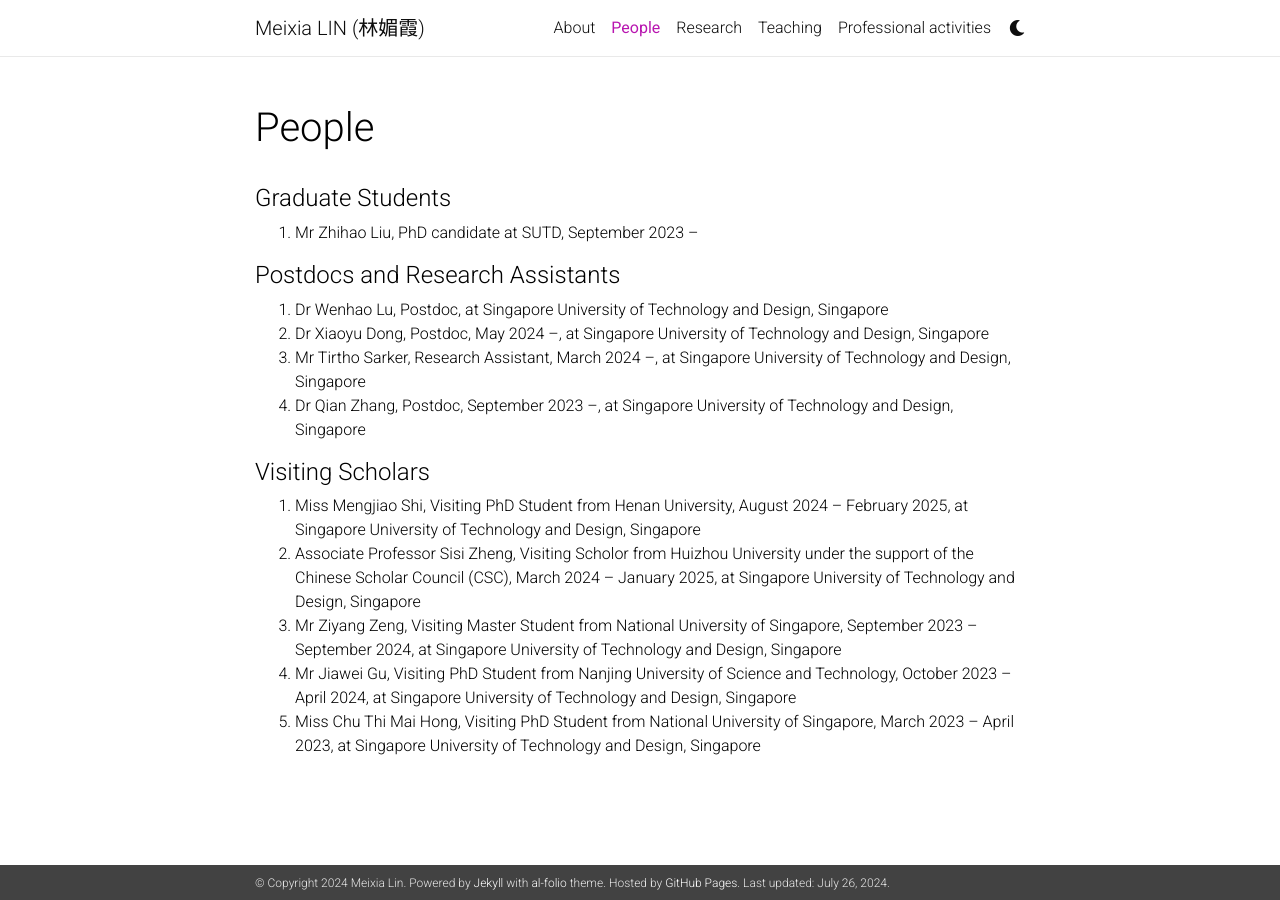
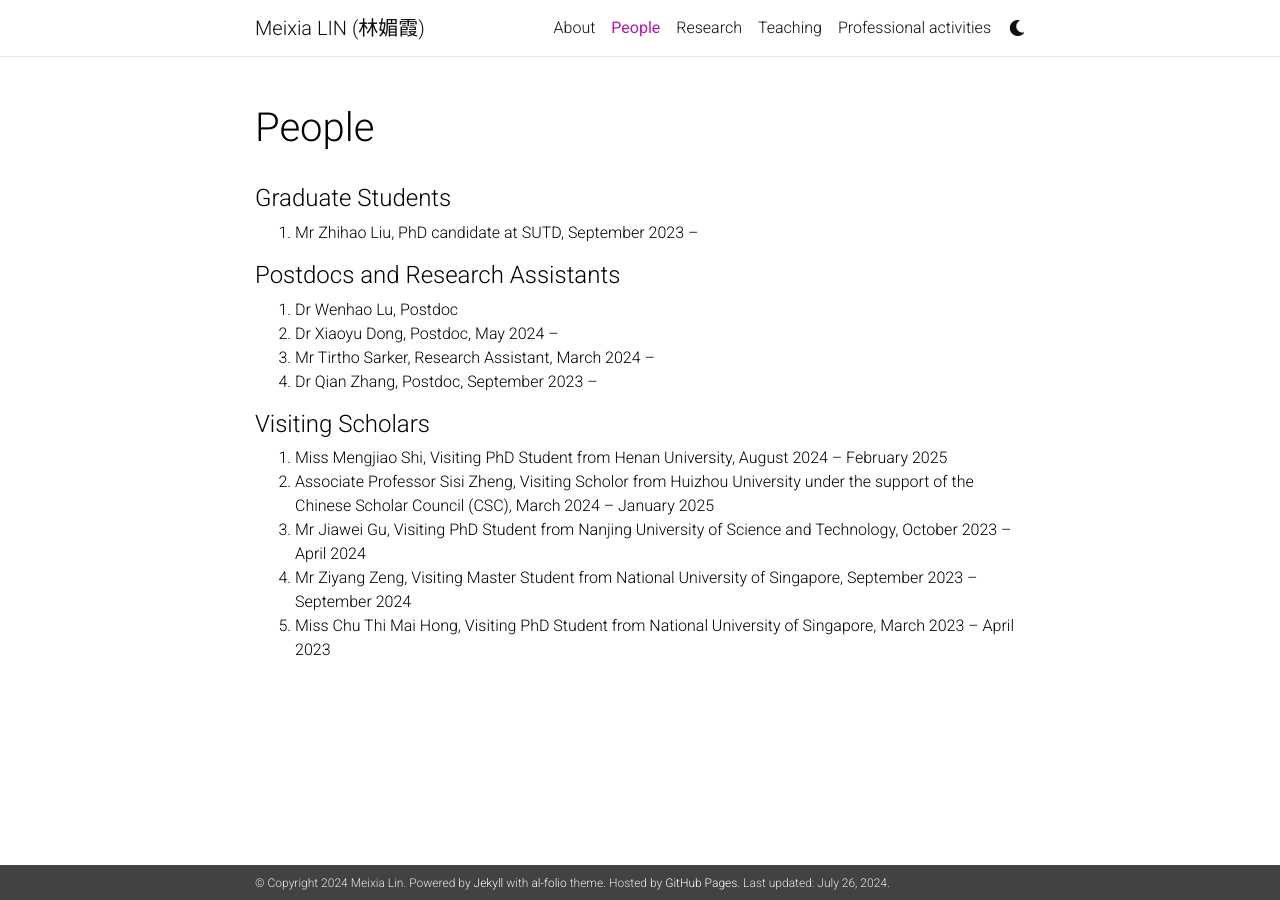
Before and after one commit to linmeixia/linmeixia.github.io, a Jekyll site: the page built from _pages/people.md, in a window 1280 px wide. Built offline with Jekyll 4.4.1, drawn with Linux system fonts in a browser that asks for light colours; nearby versions of some CDN libraries; comment, search, counter and statistics services are not loaded; a style sheet for code colours, icons or effects is not loaded.

Commit message:
Update people.md

```diff
--- a/_pages/people.md
+++ b/_pages/people.md
@@ -15,17 +15,16 @@
 
 <h4>Postdocs and Research Assistants</h4>
 
-1. Dr Wenhao Lu, Postdoc, at Singapore University of Technology and Design, Singapore
-2. Dr Xiaoyu Dong, Postdoc, May 2024 --, at Singapore University of Technology and Design, Singapore
-3. Mr Tirtho Sarker, Research Assistant, March 2024 --, at Singapore University of Technology and Design, Singapore
-4. Dr Qian Zhang, Postdoc, September 2023 --, at Singapore University of Technology and Design, Singapore
-
+1. Dr Wenhao Lu, Postdoc
+2. Dr Xiaoyu Dong, Postdoc, May 2024 --
+3. Mr Tirtho Sarker, Research Assistant, March 2024 --
+4. Dr Qian Zhang, Postdoc, September 2023 --
 
 
 <h4>Visiting Scholars</h4>
 
-1. Miss Mengjiao Shi, Visiting PhD Student from Henan University, August 2024 -- February 2025, at Singapore University of Technology and Design, Singapore
-2. Associate Professor Sisi Zheng, Visiting Scholor from Huizhou University under the support of the Chinese Scholar Council (CSC), March 2024 -- January 2025, at Singapore University of Technology and Design, Singapore
-3. Mr Ziyang Zeng, Visiting Master Student from National University of Singapore, September 2023 -- September 2024, at Singapore University of Technology and Design, Singapore
-4. Mr Jiawei Gu, Visiting PhD Student from Nanjing University of Science and Technology, October 2023 -- April 2024, at Singapore University of Technology and Design, Singapore
-5. Miss Chu Thi Mai Hong, Visiting PhD Student from National University of Singapore, March 2023 -- April 2023, at Singapore University of Technology and Design, Singapore
+1. Miss Mengjiao Shi, Visiting PhD Student from Henan University, August 2024 -- February 2025
+2. Associate Professor Sisi Zheng, Visiting Scholor from Huizhou University under the support of the Chinese Scholar Council (CSC), March 2024 -- January 2025
+3. Mr Jiawei Gu, Visiting PhD Student from Nanjing University of Science and Technology, October 2023 -- April 2024
+4. Mr Ziyang Zeng, Visiting Master Student from National University of Singapore, September 2023 -- September 2024
+5. Miss Chu Thi Mai Hong, Visiting PhD Student from National University of Singapore, March 2023 -- April 2023
```
